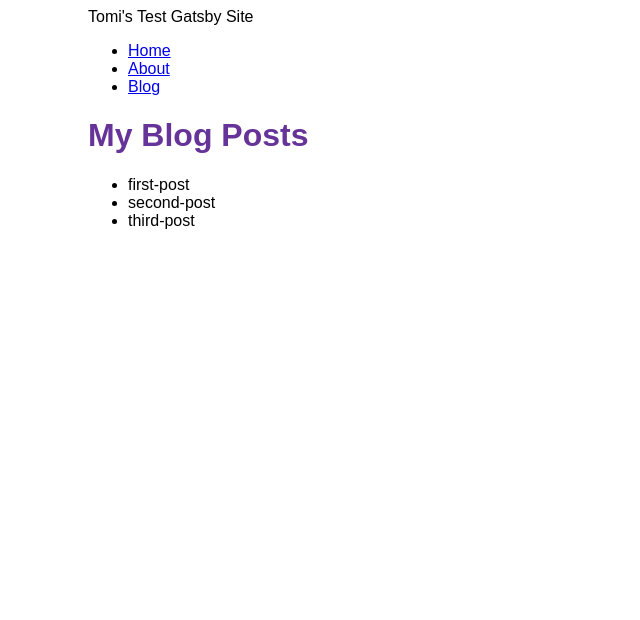
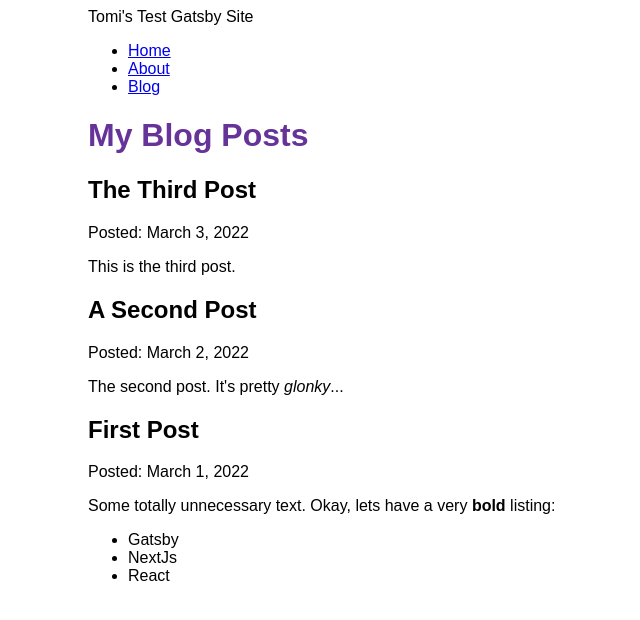
Before and after one commit to anarch1986/tomi-test-gatsby-site, a Gatsby site: page /blog in a window 1280 px wide. Shown: the whole page, without its empty margins (302-942 px from the left). Built offline with nearby package versions, Linux system fonts and the light colour scheme; Gatsby itself is replaced by a stand-in of ours.

Commit message:
added MDX rendering

```diff
--- a/blog/first-post.mdx
+++ b/blog/first-post.mdx
@@ -0,0 +1,11 @@
+---
+title: "First Post"
+date: "2022-03-01"
+---
+
+Some totally unnecessary text.
+Okay, lets have a very **bold** listing:
+
+- Gatsby
+- NextJs
+- React
--- a/blog/second-post.mdx
+++ b/blog/second-post.mdx
@@ -0,0 +1,5 @@
+---
+title: "A Second Post"
+date: "2022-03-02"
+---
+The second post. It's pretty *glonky*...
--- a/blog/third-post.mdx
+++ b/blog/third-post.mdx
@@ -0,0 +1,5 @@
+---
+title: "The Third Post"
+date: "2022-03-03"
+---
+This is the third post.
--- a/gatsby-config.js
+++ b/gatsby-config.js
@@ -13,5 +13,6 @@ module.exports = {
           path: `${__dirname}/blog`,
         }
       },
+      "gatsby-plugin-mdx",
     ]
 }
--- a/package.json
+++ b/package.json
@@ -15,8 +15,11 @@
     "clean": "gatsby clean"
   },
   "dependencies": {
+    "@mdx-js/mdx": "^1.6.22",
+    "@mdx-js/react": "^1.6.22",
     "gatsby": "^4.9.0",
     "gatsby-plugin-image": "^2.9.0",
+    "gatsby-plugin-mdx": "^3.9.0",
     "gatsby-plugin-sharp": "^4.9.0",
     "gatsby-source-filesystem": "^4.9.0",
     "react": "^17.0.1",
--- a/src/pages/blog.js
+++ b/src/pages/blog.js
@@ -1,25 +1,33 @@
 import * as React from "react";
 import { graphql } from "gatsby";
+import { MDXRenderer } from "gatsby-plugin-mdx";
 
 import Layout from "../components/layout";
 
 function BlogPage({ data }) {
   return (
     <Layout pageTitle="My Blog Posts">
-      <ul>
-        {data.allFile.nodes.map((node) => (
-          <li key={node.name}>{node.name}</li>
-        ))}
-      </ul>
+      {data.allMdx.nodes.map((node) => (
+        <article key={node.id}>
+          <h2>{node.frontmatter.title}</h2>
+          <p>Posted: {node.frontmatter.date}</p>
+          <MDXRenderer>{node.body}</MDXRenderer>
+        </article>
+      ))}
     </Layout>
   );
 }
 
 export const query = graphql`
   query {
-    allFile {
+    allMdx(sort: { fields: frontmatter___date, order: DESC }) {
       nodes {
-        name
+        frontmatter {
+          date(formatString: "MMMM D, YYYY")
+          title
+        }
+        id
+        body
       }
     }
   }
```
Also changed, not shown: 1 other file.
